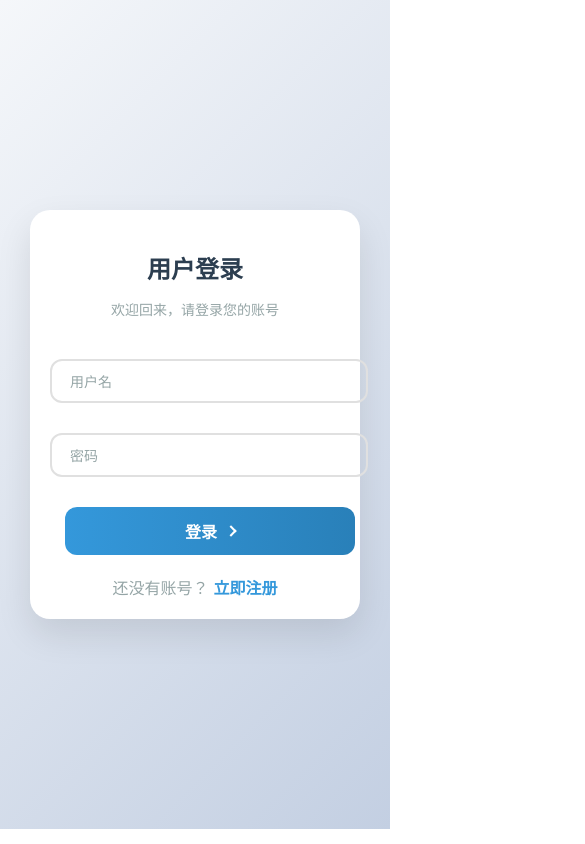
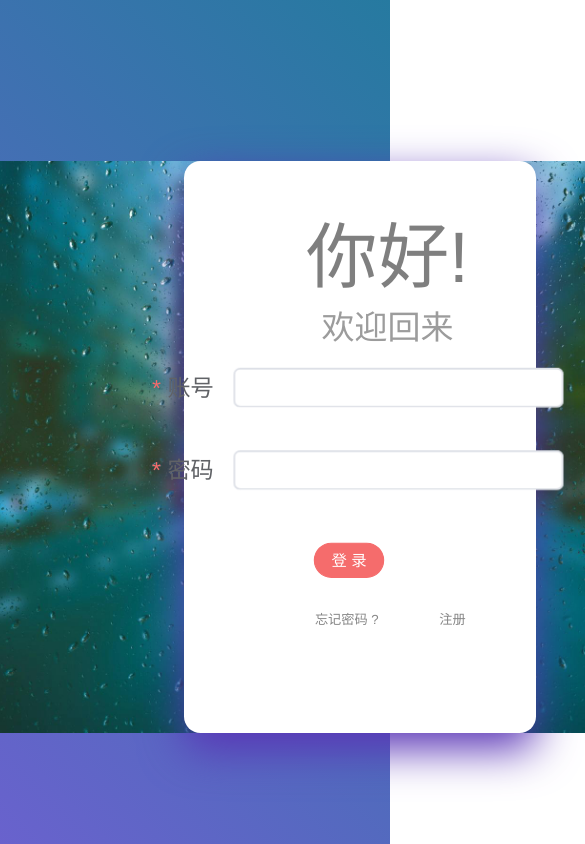
Before and after one commit to CPerdst/FAS_frontend, a Vue app: page /login in a window 390 px wide. Shown: the top 844 px of the page, 585 px wide, since content can reach past the window. Built offline with nearby package versions, Linux system fonts and the light colour scheme.

Commit message:
new: Register Vue

```diff
--- a/src/components/Login.vue
+++ b/src/components/Login.vue
@@ -1,305 +1,210 @@
 <template>
-  <div class="login-wrapper">
-    <div class="login-container">
-      <div class="form-header">
-        <h2>用户登录</h2>
-        <p>欢迎回来，请登录您的账号</p>
+  <div class="shell">
+
+    <div id="img-box" style="margin-top: 50px;transform: scale(1.1);">
+      <img src="../assets/loginBackground.jpg" alt="">
     </div>
-      <form @submit.prevent="handleLogin" class="floating-form">
-        <div class="input-group">
-          <input id="username" v-model.trim="loginForm.username" type="text" autocomplete="off" @input="validateInput" required />
-          <label for="username">用户名</label>
-          <span class="highlight"></span>
+
+    <el-form :model="loginForm" label-width="100px"
+             :rules="rules" ref="loginForm" style="margin-top: 50px;transform: scale(1.1);">
+      <div id="form-body">
+        <div id="welcome-lines" style="margin-top: -40px; margin-right: -50px;">
+          <div id="w-line-1">你好! </div>
+          <div id="w-line-2">欢迎回来</div>
         </div>
-        <div class="input-group">
-          <input id="password" v-model.trim="loginForm.password" type="password" autocomplete="off" @input="validateInput" required />
-          <label for="password">密码</label>
-          <span class="highlight"></span>
+
+        <div id="input-area" style="margin-right: 50px; transform: scale(1.5); ">
+
+          <el-form-item label="账号" prop="no" >
+            <el-input style="width: 200px " type="text" v-model="loginForm.no"
+                      autocomplete="off" size="small"></el-input>
+          </el-form-item>
+          <el-form-item label="密码" prop="password" style="margin-top: 12px">
+            <el-input style="width: 200px" type="password" v-model="loginForm.password"
+                      show-password autocomplete="off" size="small" @keyup.enter.native="confirm"></el-input>
+          </el-form-item>
+
         </div>
-        <div class="error-message" v-if="errorMsg">{{ errorMsg }}</div>
-        <button type="submit" class="submit-btn" :disabled="!isFormValid">
-          <span>登录</span>
-          <i class="arrow-icon"></i>
-        </button>
-        <div class="form-footer">
-          <span>还没有账号？</span>
-          <a href="/register">立即注册</a>
+        <div id="submit-button-cvr" style="margin-top: 40px;margin-left: -120px">
+          <el-form-item>
+            <el-button type="danger" round @click="confirm" :disabled="confirm_disabled" style="width: 200%">登 录</el-button>
+          </el-form-item>
         </div>
-      </form>
+        <div id="forgot-pass" style="margin-right: -75px;">
+          <a @click="jump1" style="margin-right: 5px;">忘记密码 ?</a>
+          <a @click="jump2"  style="margin-left: 50px;">注册</a>
         </div>
       </div>
+
+    </el-form>
+
+  </div>
+
 </template>
+<script>
+export default {
+  name: "MedLogin",
+  data() {
+    return {
+      confirm_disabled: false,
+      loginForm: {
+        no: '',
+        password: ''
+      },
+      rules: {
+        no: [
+          {required: true, message: '请输入账号', trigger: 'blur'},
+          {min: 3, max: 6, message: '用户名长度在 3 到 6 个字符', trigger: 'blur'}
+        ],
+        password: [
+          {required: true, message: '请输密码', trigger: 'blur'},
+          {min: 3, max: 6, message: '密码长度在 3 到 6 个字符', trigger: 'blur'}
+        ]
+      }
 
-<script setup>
-import { ref, reactive, onMounted } from 'vue'
-import { useRouter } from 'vue-router'
-
-const router = useRouter()
-
-// 表单数据
-const loginForm = reactive({
-  username: '',
-  password: ''
-})
-
-const errorMsg = ref('')
-const isFormValid = ref(false)
-
-// 输入验证
-const validateInput = () => {
-  // 基本验证
-  if (loginForm.username && loginForm.password) {
-    isFormValid.value = true
-    errorMsg.value = ''
-  } else {
-    isFormValid.value = false
+    }
+  },
+  methods: {
+    confirm() {
+    },
+    jump2() {
+      console.log(this.$router.push("/register"));
     }
   }
+}
+</script>
 
-// 登录处理
-const handleLogin = async () => {
-  // 防止XSS攻击
-  const xssPattern = /(~|\{|\}|"|'|<|>|\?)/g
-  if (xssPattern.test(loginForm.username) || xssPattern.test(loginForm.password)) {
-    errorMessage('警告:输入内容包含非法字符');
-    return
+<style scoped >
+* {
+  padding: 0;
+  margin: 0;
+  outline: none;
+}
+body {
+  background: linear-gradient(45deg, #6962cd, #267aa0);
+  display: flex;
+  justify-content: center;
+  align-items: center;
+  height: 100vh;
 }
 
-  try {
-    // 对输入进行转义处理
-    const safeUsername = encodeURIComponent(loginForm.username)
-    const safePassword = encodeURIComponent(loginForm.password)
+.shell{
+  background: linear-gradient(45deg, #6962cd, #267aa0);
+  display: flex;
+  justify-content: center;
+  align-items: center;
+  height: 100vh;
 
-    // 实际的登录API调用
-    console.log('登录请求:', { username: safeUsername, password: safePassword })
-
-    // 模拟登录成功并设置cookie，设置过期时间为1小时
-    const expires = new Date(Date.now() + 3600 * 1000).toUTCString()
-    document.cookie = `authToken=yourAuthToken; path=/; expires=${expires}`
-
-    // 跳转到主页
-    router.push('/home')
-  } catch (error) {
-    errorMessage('登录失败，请稍后重试');
 }
+form {
+  position: relative;
 }
 
-// 错误提示
-const errorMessage = (text) => {
-  errorMsg.value = text
-  setTimeout(() => {
-    errorMsg.value = ''
-  }, 3000)
+.shell {
+  display: flex;
+  justify-content: center;
 }
 
-onMounted(() => {
-  validateInput()
-})
-
-</script>
-
-<style scoped>
-.login-wrapper {
-  min-height: 93.5vh;
+form {
+  width: 562px;
+  height: 520px;
+  background-color: #fff;
+  box-shadow: 0px 15px 40px #5a35b6;
+  border-radius: 15px;
   display: flex;
+  justify-content: center;
   align-items: center;
-  justify-content: center;
-  background: linear-gradient(135deg, #f5f7fa 0%, #c3cfe2 100%);
-  padding: 20px;
 }
 
-.login-container {
-  width: 100%;
-  max-width: 480px;
-  background: white;
-  border-radius: 20px;
-  padding: 40px;
-  padding-right: 80px;
-  box-shadow: 0 15px 35px rgba(0, 0, 0, 0.1);
+#img-box {
+  width: 330px;
+  height: 520px;
 }
 
-.form-header {
-  text-align: center;
-  margin-bottom: 40px;
+#img-box img {
+  height: 100%;
 }
 
-.form-header h2 {
-  color: #2c3e50;
-  font-size: 32px;
-  margin-bottom: 10px;
-  font-weight: 700;
+#form-body {
+  width: 320px;
+  display: flex;
+  justify-content: center;
+  align-items: center;
+  flex-direction: column;
 }
 
-.form-header p {
-  color: #95a5a6;
-  font-size: 16px;
+#welcome-lines {
+  width: 100%;
+  text-align: center;
+  line-height: 1;
 }
 
-.floating-form .input-group {
-  position: relative;
-  margin-bottom: 30px;
+#w-line-1 {
+  color: #7f7f7f;
+  font-size: 65px;
 }
 
-.input-group input {
-  width: 100%;
-  padding: 15px;
-  border: 2px solid #e0e0e0;
-  border-radius: 12px;
-  font-size: 16px;
-  transition: all 0.3s ease;
-  background: transparent;
+#w-line-2 {
+  color: #9c9c9c;
+  font-size: 30px;
+  margin-top: 17px;
 }
 
-.input-group label {
-  position: absolute;
-  left: 15px;
-  top: 50%;
-  transform: translateY(-50%);
-  background: white;
-  padding: 0 5px;
-  color: #95a5a6;
-  font-size: 16px;
-  transition: all 0.3s ease;
-  pointer-events: none;
+#input-area {
+  width: 100%;
+  margin-top: 40px;
 }
 
-.input-group input:focus,
-.input-group input:valid {
-  border-color: #3498db;
+.f-inp {
+  padding: 13px 25px;
+  border: 2px solid #6e6d6d;
+  line-height: 1;
+  border-radius: 20px;
+  margin-bottom: 15px;
 }
 
-.input-group input:focus + label,
-.input-group input:valid + label {
-  top: 0;
+.f-inp input {
+  width: 100%;
   font-size: 14px;
-  color: #3498db;
+  padding: 0;
+  margin: 0;
+  border: 0;
 }
 
-.submit-btn {
-  width: 100%;
-  padding: 15px;
-  margin-left: 15px;
-  background: linear-gradient(to right, #3498db, #2980b9);
-  color: white;
-  border: none;
-  border-radius: 12px;
-  font-size: 18px;
-  font-weight: 600;
-  cursor: pointer;
-  transition: all 0.3s ease;
-  display: flex;
-  align-items: center;
-  justify-content: center;
-  gap: 10px;
+.f-inp input::placeholder {
+  color: #b9b9b9;
 }
 
-.submit-btn:hover {
-  transform: translateY(-2px);
-  box-shadow: 0 5px 15px rgba(52, 152, 219, 0.3);
+#submit-button-cvr {
+  margin-top: 20px;
 }
 
-.arrow-icon {
-  border: solid white;
-  border-width: 0 2px 2px 0;
-  display: inline-block;
-  padding: 3px;
-  transform: rotate(-45deg);
+#submit-button {
+  display: block;
+  width: 100%;
+  color: #fff;
+  font-size: 14px;
+  margin: 0;
+  padding: 14px 40px;
+  border: 0;
+  background-color: #f5506e;
+  border-radius: 25px;
+  line-height: 1;
+  cursor: pointer;
 }
 
-.form-footer {
+#forgot-pass {
   text-align: center;
-  margin-top: 20px;
-  color: #95a5a6;
+  margin-top: 10px;
 }
 
-.form-footer a {
-  color: #3498db;
+#forgot-pass a {
+  color: #868686;
+  font-size: 12px;
   text-decoration: none;
-  margin-left: 5px;
-  font-weight: 600;
+  display: inline-block;
+  margin-right: 20px; /*字之间空距离 */
 }
 
-.form-footer a:hover {
-  text-decoration: underline;
-}
 
-.error-message {
-  color: #f56c6c;
-  font-size: 14px;
-  text-align: center;
-  margin-bottom: 20px;
-}
-
-@media (max-width: 480px) {
-  .login-container {
-    padding: 20px;
-  }
-
-  .form-header h2 {
-    font-size: 24px;
-  }
-
-  .input-group input {
-    padding: 12px;
-  }
-}
-
-@media (max-width: 768px) {
-  .login-container {
-    max-width: 400px;
-    padding: 30px;
-  }
-
-  .form-header h2 {
-    font-size: 28px;
-  }
-
-  .form-header p {
-    font-size: 14px;
-  }
-}
-
-@media (max-width: 480px) {
-  .login-container {
-    padding: 20px;
-    margin: 10px;
-    max-width: 100%;
-  }
-
-  .form-header h2 {
-    font-size: 24px;
-  }
-
-  .form-header p {
-    font-size: 14px;
-  }
-
-  .input-group input {
-    padding: 12px;
-    font-size: 14px;
-  }
-
-  .input-group label {
-    font-size: 14px;
-  }
-
-  .submit-btn {
-    padding: 12px;
-    font-size: 16px;
-  }
-}
-
-@media (max-width: 320px) {
-  .login-container {
-    padding: 15px;
-  }
-
-  .form-header h2 {
-    font-size: 20px;
-  }
-
-  .input-group {
-    margin-bottom: 20px;
-  }
-}
 </style>
--- a/src/components/Register.vue
+++ b/src/components/Register.vue
@@ -1,13 +1,239 @@
+<template>
+  <div class="shell">
+
+    <div id="img-box" style="transform: scale(1.1);">
+      <img src="../assets/loginBackground.jpg" alt="">
+    </div>
+
+    <el-form :model="registerForm" label-width="100px"
+             :rules="rules" ref="registerForm" style="transform: scale(1.1);">
+      <div id="form-body">
+        <div id="input-area" style="margin-right: 50px; transform: scale(1.4); ">
+
+          <el-form-item label="用户名" prop="username" >
+            <el-input style="width: 200px " type="text" v-model="registerForm.username"
+                      autocomplete="off" size="small"></el-input>
+          </el-form-item>
+          <el-form-item label="密码" prop="password" style="margin-top: 12px">
+            <el-input style="width: 200px" type="password" v-model="registerForm.password"
+                      show-password autocomplete="off" size="small" @keyup.enter.native="confirm"></el-input>
+          </el-form-item>
+          <el-form-item label="性别" prop="sex" style="margin-top: 12px">
+            <el-radio-group v-model="registerForm.sex">
+              <el-radio value="man">男</el-radio>
+              <el-radio value="woman">女</el-radio>
+            </el-radio-group>
+          </el-form-item>
+          <el-form-item>
+            <el-button type="primary" @click="submitForm" v-loading.fullscreen.lock="full_screen_loading">
+              注册
+            </el-button>
+            <el-button @click="resetForm">重置</el-button>
+          </el-form-item>
+        </div>
+<!--        <el-form-item>-->
+<!--          <el-button type="danger" round @click="confirm" :disabled="confirm_disabled" style="width: 100%">注 册</el-button>-->
+<!--          <el-button type="danger" round @click="confirm" :disabled="cancle_disabled" style="width: 100%">清 空</el-button>-->
+<!--        </el-form-item>-->
+<!--        <div id="submit-button-cvr" style="margin-top: 40px;margin-left: -120px">-->
+<!--          <el-form-item>-->
+<!--            <el-button type="danger" round @click="confirm" :disabled="confirm_disabled" style="width: 200%">注 册</el-button>-->
+<!--            <el-button type="danger" round @click="confirm" :disabled="cancle_disabled" style="width: 200%">清 空</el-button>-->
+<!--          </el-form-item>-->
+<!--        </div>-->
+<!--        <div id="forgot-pass" style="margin-right: -70px;">-->
+<!--          <a @click="jump1" style="margin-right: 5px;">忘记密码 ?</a>-->
+<!--          <a @click="jump2"  style="margin-left: 50px;">注册</a>-->
+<!--        </div>-->
+      </div>
+
+    </el-form>
+
+  </div>
+
+</template>
 <script>
+import {ElLoading, ElMessage} from "element-plus";
+
 export default {
-  name: "Register"
+  name: "Register",
+  data() {
+    return {
+      confirm_disabled: false,
+      registerForm: {
+        username: '',
+        password: '',
+        sex: 'man'
+      },
+      rules: {
+        username: [
+          {required: true, message: '请输入账号', trigger: 'blur'},
+          {min: 3, max: 6, message: '用户名长度在 3 到 6 个字符', trigger: 'blur'}
+        ],
+        password: [
+          {required: true, message: '请输密码', trigger: 'blur'},
+          {min: 8, max: 18, message: '密码长度在 8 到 18 个字符', trigger: 'blur'}
+        ]
+      },
+      full_screen_loading: false
+
+    }
+  },
+  methods: {
+    confirm() {},
+    submitForm() {
+      const loading = ElLoading.service({
+        lock: true,
+        text: '注册中，请等待',
+        background: 'rgba(0, 0, 0, 0.7)',
+      })
+      setTimeout(() => {
+        loading.close()
+      }, 2000)
+    },
+    resetForm() {
+      this.registerForm = {
+        username: '',
+        password: '',
+        sex: 'man'
+      }
+      ElMessage.success("Reset Successfully!");
+    }
+  }
 }
 </script>
 
-<template>
-  Reigster
-</template>
+<style scoped >
+* {
+  padding: 0;
+  margin: 0;
+  outline: none;
+}
+body {
+  background: linear-gradient(45deg, #6962cd, #267aa0);
+  display: flex;
+  justify-content: center;
+  align-items: center;
+  height: 100vh;
+}
 
-<style scoped>
+.shell{
+  background: linear-gradient(45deg, #6962cd, #267aa0);
+  display: flex;
+  justify-content: center;
+  align-items: center;
+  height: 100vh;
+
+}
+form {
+  position: relative;
+}
+
+.shell {
+  display: flex;
+  justify-content: center;
+}
+
+form {
+  width: 562px;
+  height: 520px;
+  background-color: #fff;
+  box-shadow: 0px 15px 40px #5a35b6;
+  border-radius: 15px;
+  display: flex;
+  justify-content: center;
+  align-items: center;
+}
+
+#img-box {
+  width: 330px;
+  height: 520px;
+}
+
+#img-box img {
+  height: 100%;
+}
+
+#form-body {
+  width: 320px;
+  display: flex;
+  justify-content: center;
+  align-items: center;
+  flex-direction: column;
+}
+
+#welcome-lines {
+  width: 100%;
+  text-align: center;
+  line-height: 1;
+}
+
+#w-line-1 {
+  color: #7f7f7f;
+  font-size: 65px;
+}
+
+#w-line-2 {
+  color: #9c9c9c;
+  font-size: 30px;
+  margin-top: 17px;
+}
+
+#input-area {
+  width: 100%;
+  margin-top: 40px;
+}
+
+.f-inp {
+  padding: 13px 25px;
+  border: 2px solid #6e6d6d;
+  line-height: 1;
+  border-radius: 20px;
+  margin-bottom: 15px;
+}
+
+.f-inp input {
+  width: 100%;
+  font-size: 14px;
+  padding: 0;
+  margin: 0;
+  border: 0;
+}
+
+.f-inp input::placeholder {
+  color: #b9b9b9;
+}
+
+#submit-button-cvr {
+  margin-top: 20px;
+}
+
+#submit-button {
+  display: block;
+  width: 100%;
+  color: #fff;
+  font-size: 14px;
+  margin: 0;
+  padding: 14px 40px;
+  border: 0;
+  background-color: #f5506e;
+  border-radius: 25px;
+  line-height: 1;
+  cursor: pointer;
+}
+
+#forgot-pass {
+  text-align: center;
+  margin-top: 10px;
+}
+
+#forgot-pass a {
+  color: #868686;
+  font-size: 12px;
+  text-decoration: none;
+  display: inline-block;
+  margin-right: 20px; /*字之间空距离 */
+}
+
 
 </style>
```
Also changed, not shown: index.html (+4 -3 lines), src/assets/loginBackground.jpg (added). Lines whose indentation alone changed are shown as unchanged.
